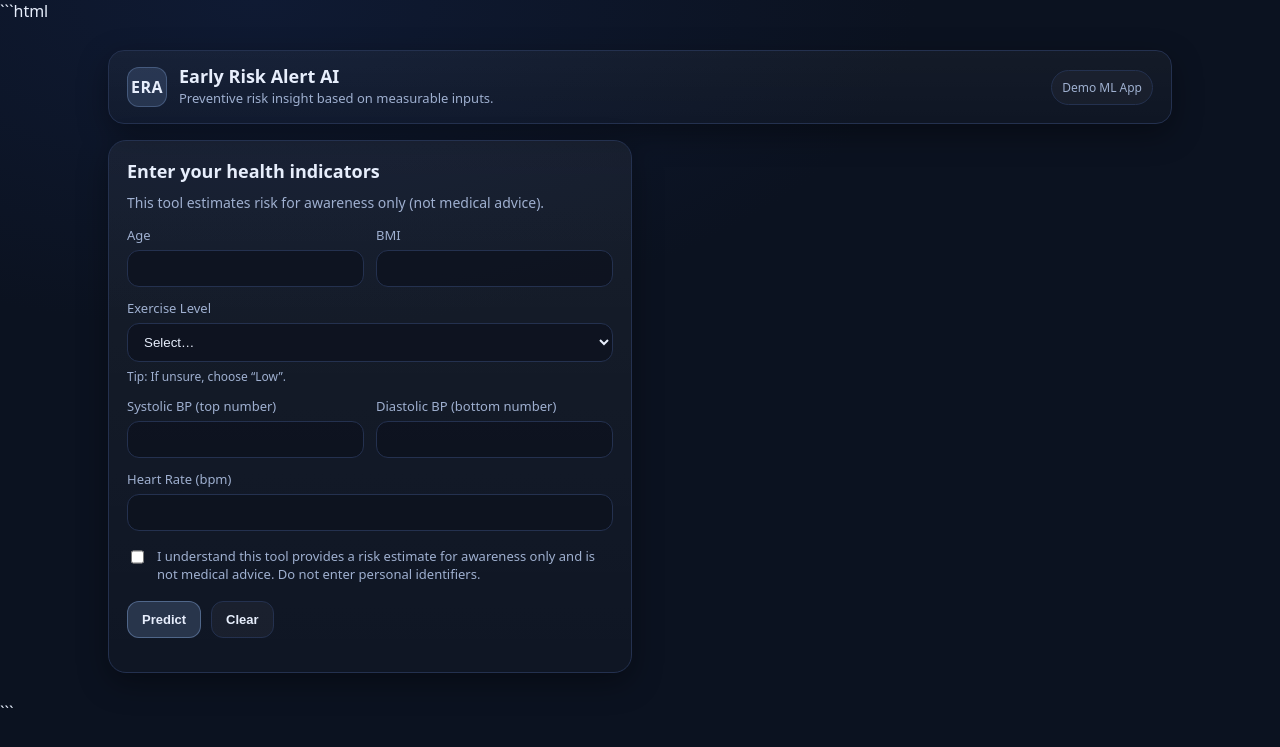
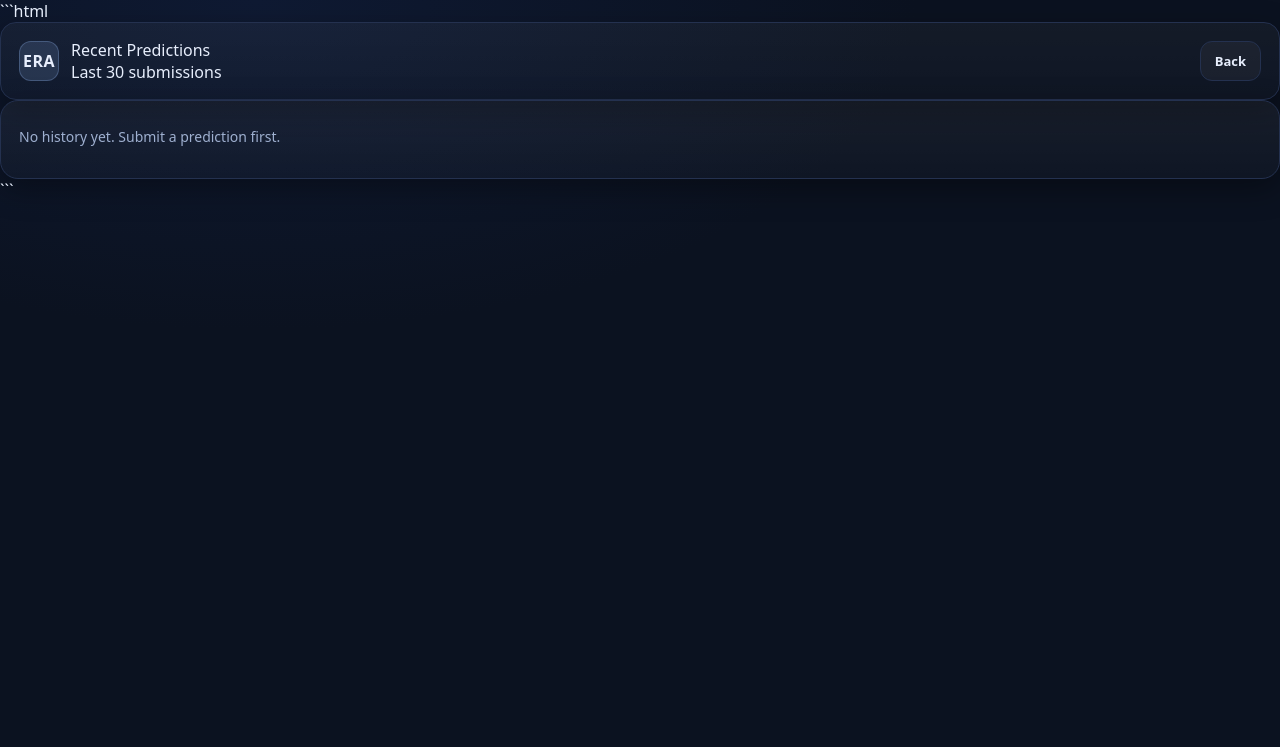
Before and after one commit to ayden611/early-risk-alert-ai, a Flask app: template templates/history.html in a window 1280 px wide. Shown: the top 747 px of the page. Run offline with Flask 3, Linux system fonts and the light colour scheme; the template is opened without the code that fills it, so the values that code supplies are empty; parts of the project's set-up code (start-up, migrations or seed data) failed here and were passed over; some libraries are stand-ins or nearby versions.

Commit message:
Update history.html

```diff
--- a/templates/history.html
+++ b/templates/history.html
@@ -3,81 +3,60 @@
 <html lang="en">
 <head>
   <meta charset="utf-8" />
-  <meta name="viewport" content="width=device-width, initial-scale=1" />
-  <title>Early Risk Alert AI</title>
-  <link rel="stylesheet" href="/static/style.css" />
+  <meta name="viewport" content="width=device-width,initial-scale=1" />
+  <title>Recent Predictions</title>
+  <link rel="stylesheet" href="{{ url_for('static', filename='style.css') }}">
 </head>
+
 <body>
-  <div class="shell">
-    <header class="topbar">
-      <div class="brand">
-        <div class="logo">ERA</div>
-        <div class="brand-text">
-          <div class="title">Early Risk Alert AI</div>
-          <div class="subtitle">Preventive risk insight based on measurable inputs.</div>
-        </div>
+  <div class="topbar">
+    <div class="brand">
+      <div class="logo">ERA</div>
+      <div>
+        <div class="title">Recent Predictions</div>
+        <div class="subtitle">Last 30 submissions</div>
       </div>
-      <div class="pill">Demo ML App</div>
-    </header>
+    </div>
+    <a class="btn" href="/">Back</a>
+  </div>
 
-    <main class="grid">
-      <!-- LEFT: FORM -->
-      <section class="card">
-        <h2>Enter your health indicators</h2>
-        <p class="muted">This tool estimates risk for awareness only (not medical advice).</p>
-
-        <form method="POST" action="/" id="riskForm" class="form">
-          <div class="row">
-            <label>Age
-              <input type="number" step="1" name="age" min="1" max="120" required
-                     value="{{ form_vals.age }}">
-            </label>
-
-            <label>BMI
-              <input type="number" step="0.1" name="bmi" min="10" max="80" required
-                     value="{{ form_vals.bmi }}">
-            </label>
-          </div>
-
-          <label>Exercise Level
-            <select name="exercise" required>
-              <option value="" {% if form_vals.exercise == "" %}selected{% endif %}>Select…</option>
-              <option value="0" {% if form_vals.exercise == "0" %}selected{% endif %}>0 - Low</option>
-              <option value="1" {% if form_vals.exercise == "1" %}selected{% endif %}>1 - Medium</option>
-              <option value="2" {% if form_vals.exercise == "2" %}selected{% endif %}>2 - High</option>
-            </select>
-            <div class="hint">Tip: If unsure, choose “Low”.</div>
-          </label>
-
-          <div class="row">
-            <label>Systolic BP (top number)
-              <input type="number" step="1" name="sys_bp" min="60" max="260" required
-                     value="{{ form_vals.sys_bp }}">
-            </label>
-
-            <label>Diastolic BP (bottom number)
-              <input type="number" step="1" name="dia_bp" min="40" max="200" required
-                     value="{{ form_vals.dia_bp }}">
-            </label>
-          </div>
-
-          <label>Heart Rate (bpm)
-            <input type="number" step="1" name="heart_rate" min="30" max="220" required
-                   value="{{ form_vals.heart_rate }}">
-          </label>
-
-          <label class="check">
-            <input type="checkbox" required />
-            <span>I understand this tool provides a risk estimate for awareness only and is not medical advice. Do not enter personal identifiers.</span>
-          </label>
-
-          <div class="actions">
-            <button class="btn primary" type="submit">Predict</button>
-            <button class="btn" type="reset">Clear</button>
-          </div>
-        </form>
-      </section>
-    </main>
+  <div class="wrap">
+    <div class="card">
+      {% if history and history|length > 0 %}
+        <table class="table">
+          <thead>
+            <tr>
+              <th>Time</th>
+              <th>Risk</th>
+              <th>Confidence</th>
+              <th>High Risk Prob</th>
+              <th>Age</th>
+              <th>BMI</th>
+              <th>SBP/DBP</th>
+              <th>HR</th>
+              <th>Exercise</th>
+            </tr>
+          </thead>
+          <tbody>
+            {% for h in history %}
+            <tr>
+              <td>{{ h.created_at }}</td>
+              <td>{{ h.risk_label }}</td>
+              <td>{{ h.confidence }}%</td>
+              <td>{{ h.probability }}%</td>
+              <td>{{ h.age }}</td>
+              <td>{{ h.bmi }}</td>
+              <td>{{ h.systolic_bp }}/{{ h.diastolic_bp }}</td>
+              <td>{{ h.heart_rate }}</td>
+              <td>{{ h.exercise_level }}</td>
+            </tr>
+            {% endfor %}
+          </tbody>
+        </table>
+      {% else %}
+        <div class="muted">No history yet. Submit a prediction first.</div>
+      {% endif %}
+    </div>
   </div>
 </body>
 </html>
```
